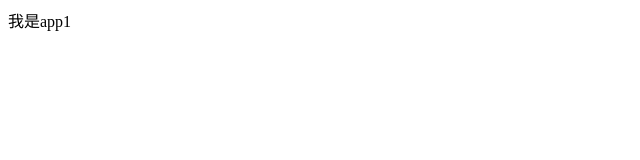
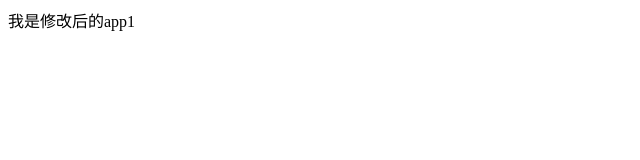
Before and after one commit to 401461843/app1, a website: page views/index.html in a window 1280 px wide. Shown: the whole page, without its empty margins (0-640 px from the left). Drawn offline with Linux system fonts and the light colour scheme.

```diff
--- a/views/index.html
+++ b/views/index.html
@@ -6,6 +6,6 @@
   <title>Document</title>
 </head>
 <body>
-  我是app1
+  我是修改后的app1
 </body>
 </html>
```
